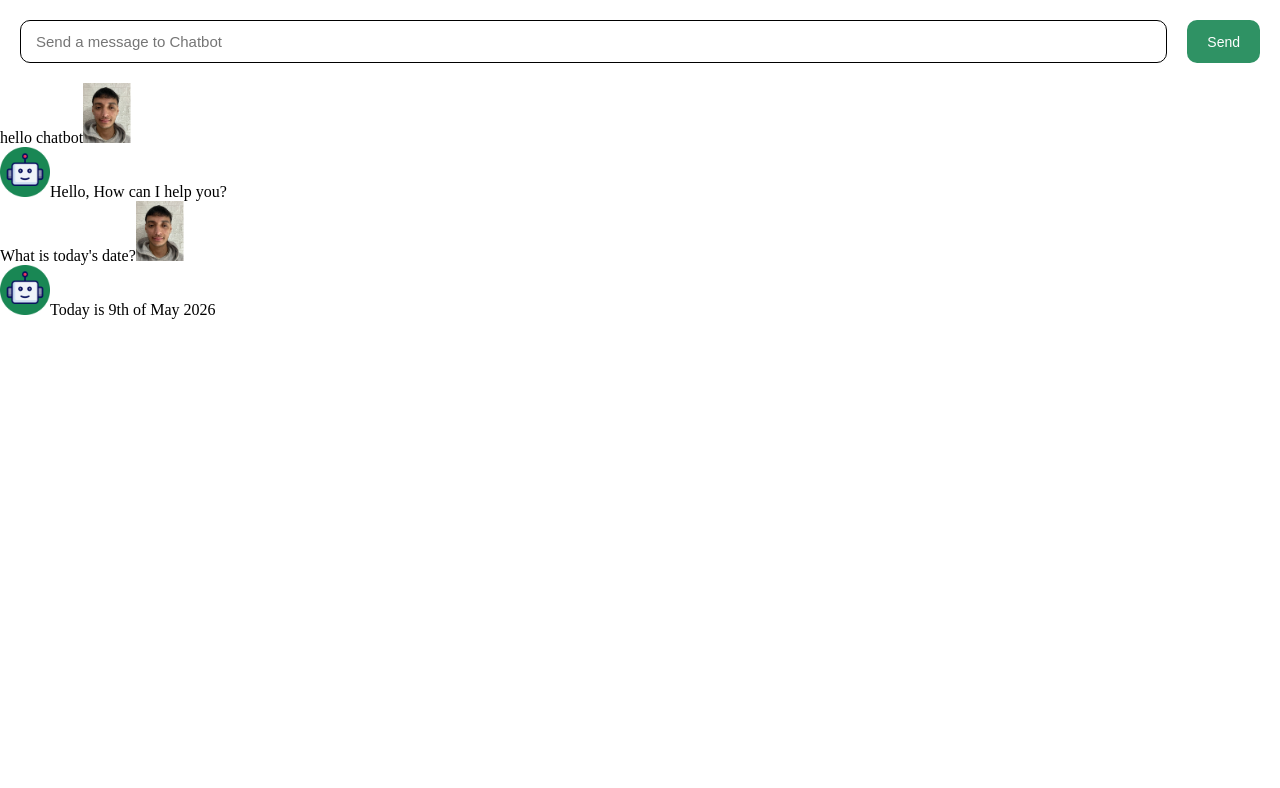
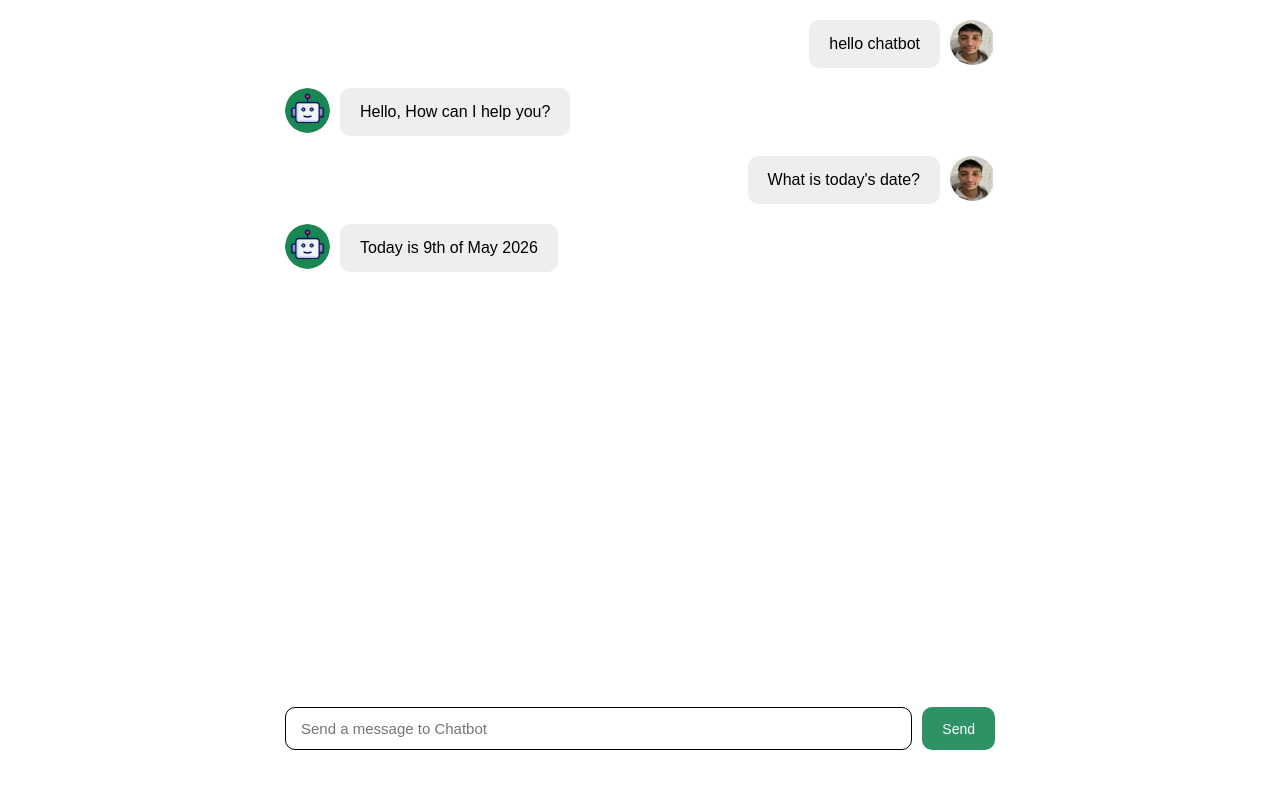
Before and after one commit to oussama-dalhi/chat-bot-app, a React (Vite) app: page / in a window 1280 px wide. Shown: the top 788 px of the page. Built offline with nearby package versions, Linux system fonts and the light colour scheme.

Commit message:
style input and messages container

```diff
--- a/src/index.css
+++ b/src/index.css
@@ -7,10 +7,21 @@
     padding: 0;
     box-sizing: border-box;
 }
+body {
+    font-family: Arial, Helvetica, sans-serif;
+}
+.app-container {
+    max-width: 750px;
+    margin: 0 auto;
+    height: 100vh;
+    display: flex;
+    flex-direction: column;
+}
 .input-container {
     display: flex;
     margin: 20px;
-    gap: 20px;
+    gap: 10px;
+    margin-bottom: 50px;
 }
 .send-btn {
     background-color: var(--btn-bg-color);
@@ -28,5 +39,34 @@
     border: 1px solid black;
     font-size: 15px;
     flex-grow: 1;
-
 }
+.chat-messages-container {
+    flex-grow: 1;
+    margin-top: 20px;
+    overflow: scroll;
+    scrollbar-width: none;
+    margin-left: 20px;
+    margin-right: 20px;
+}
+.chat-message-user {
+    display: flex;
+    justify-content: right;
+    align-items: start;
+}
+.chat-message-bot {
+    display: flex;
+    justify-content: left;
+    align-items: start;
+}
+.chat-message-text {
+    padding: 15px 20px;
+    background-color: rgb(238, 238, 238);
+    border-radius: 10px;
+    margin: 0 10px 20px;
+    max-width: 350px;
+}
+.chat-message-profile {
+    width: 45px;
+    height: 45px;
+    border-radius: 50%;
+}
--- a/src/main.jsx
+++ b/src/main.jsx
@@ -50,13 +50,17 @@ function ChatInput({ chatMessages, setChatMessages }) {
 function ChatMessage({message, sender})
 {
     return (
-    <div>
+    <div className={sender === 'user' ?
+      'chat-message-user':
+      'chat-message-bot'}>
       {sender === "bot" && (
-        <img src="./src/assets/botphoto.png" width="50"/>
+        <img src="./src/assets/botphoto.png" className='chat-message-profile'/>
         )}
-      {message}
+        <div className='chat-message-text'>
+          {message}
+        </div>
       {sender === "user" && (
-        <img src="./src/assets/user.jpg" width="50"/>
+        <img src="./src/assets/user.jpg" className='chat-message-profile'/>
         )}
     </div>
   )
@@ -64,7 +68,7 @@ function ChatMessage({message, sender})
 
 function ChatMessages({ chatMessages }) {
   return (
-    <>
+    <div className='chat-messages-container'>
     {
     chatMessages.map((chat) => {
     return (
@@ -76,7 +80,7 @@ function ChatMessages({ chatMessages }) {
     )
     })
     }
-    </>
+    </div>
   )
 }
 
@@ -105,15 +109,16 @@ function App() {
   ]);
   // (Array Destructure) const [chatMessages, setChatMessages] = array;
   return (
-    <div>
+    <div className='app-container'>
+      <ChatMessages
+      chatMessages={chatMessages}
+      />
       <ChatInput
       chatMessages={chatMessages}
       setChatMessages={setChatMessages}
       />
-      <ChatMessages
-      chatMessages={chatMessages}
-      />
     </div>
+
   );
 }
 export {ChatInput, ChatMessage};
```
